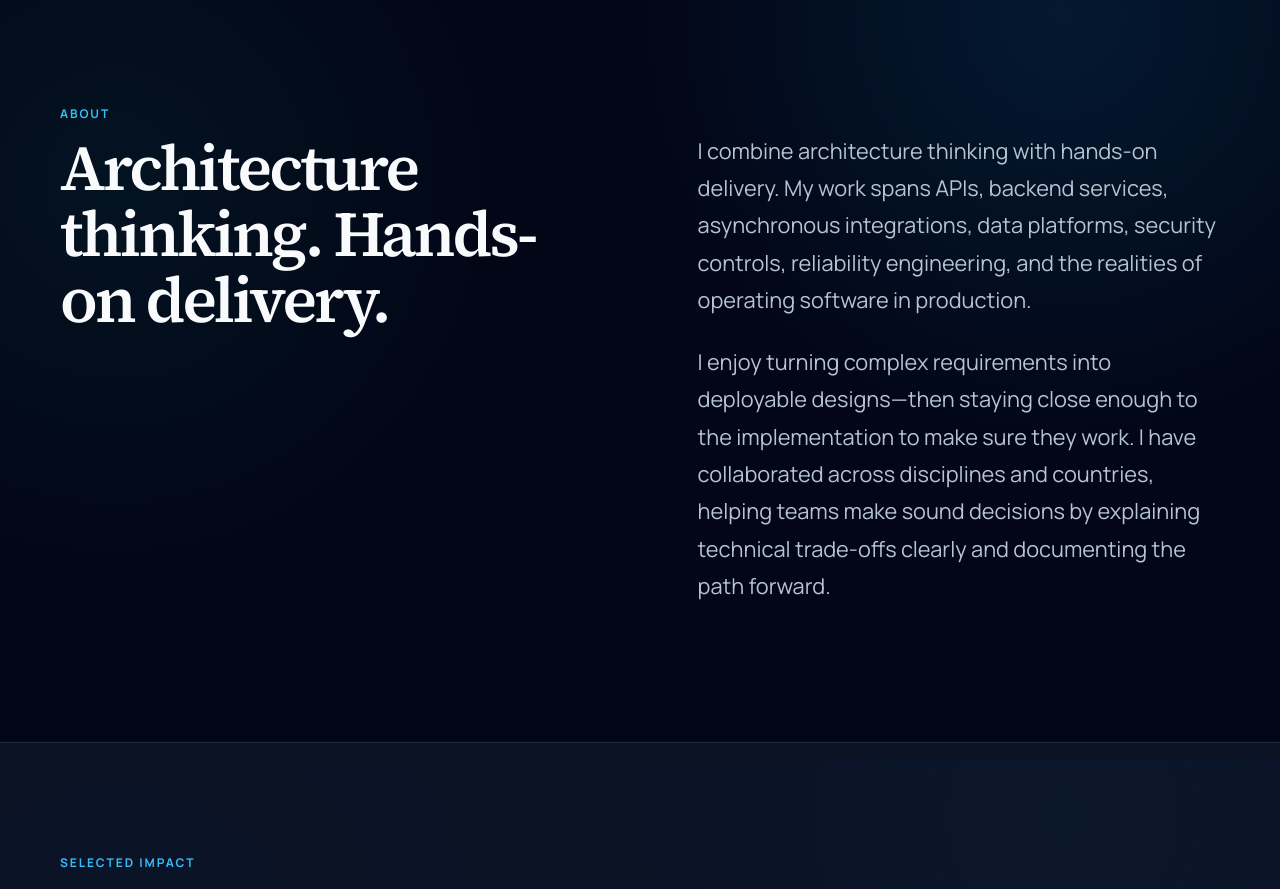
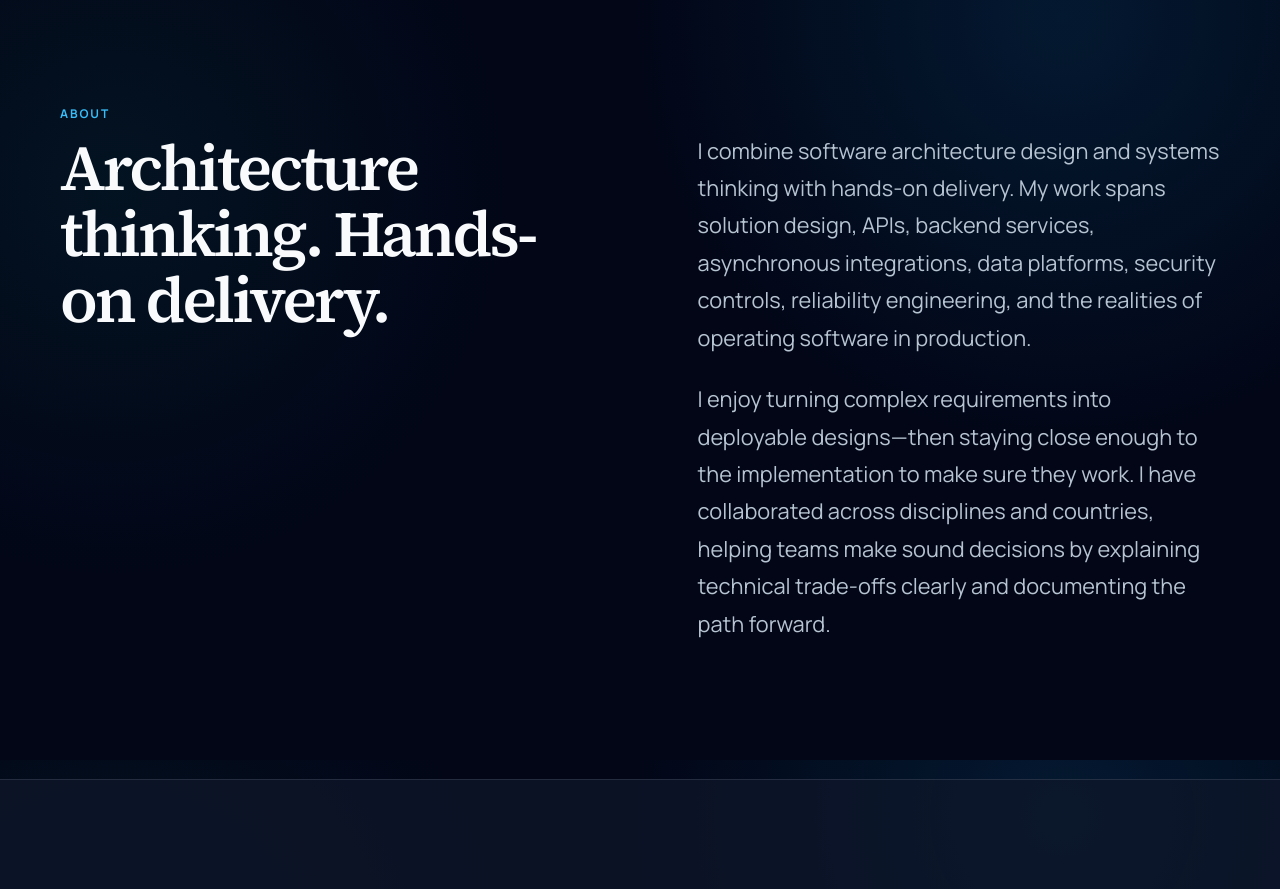
Before and after one commit to mirrahman-ca/portfolio, a Next.js app: page / in a window 1280 px wide. Shown: the part 840-1729 px from the top of the page. Built offline with nearby package versions, Linux system fonts and the light colour scheme.

Commit message:
updated description

```diff
--- a/data/profile.ts
+++ b/data/profile.ts
@@ -18,7 +18,7 @@ export const profile = {
   certificationUrl:
     "https://cp.certmetrics.com/amazon/en/public/verify/credential/N3MBYZEJKBV41JWS",
   about: [
-    "I combine architecture thinking with hands-on delivery. My work spans APIs, backend services, asynchronous integrations, data platforms, security controls, reliability engineering, and the realities of operating software in production.",
+    "I combine software architecture design and systems thinking with hands-on delivery. My work spans solution design, APIs, backend services, asynchronous integrations, data platforms, security controls, reliability engineering, and the realities of operating software in production.",
     "I enjoy turning complex requirements into deployable designs—then staying close enough to the implementation to make sure they work. I have collaborated across disciplines and countries, helping teams make sound decisions by explaining technical trade-offs clearly and documenting the path forward.",
   ],
   impact: [
```
